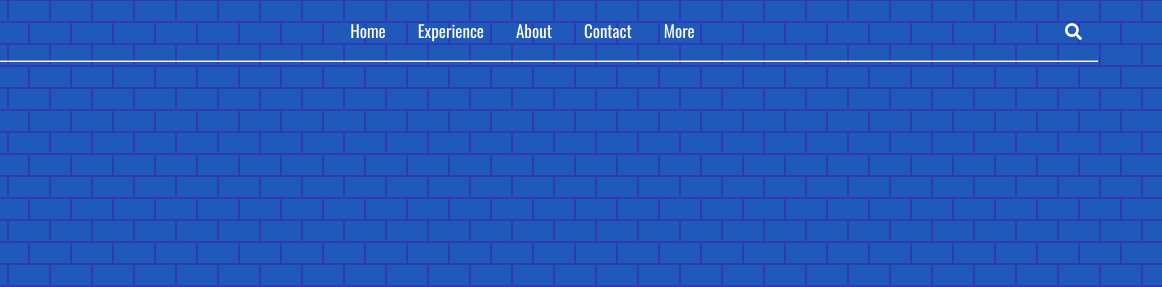
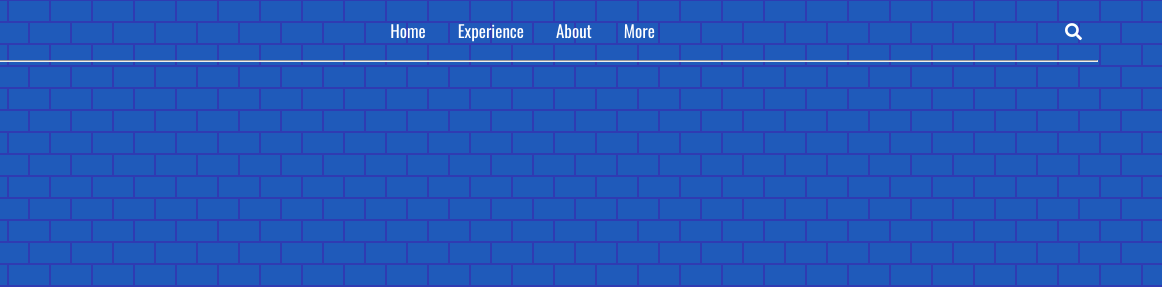
Before and after one commit to GabiRP/GabiRP.github.io, a plain HTML site: page index.html in a window 1280 px wide. Shown: the top 287 px of the page, 118-1280 px from the left. Drawn offline with nearby package versions, Linux system fonts and the light colour scheme.

Commit message:
Removed Contact

```diff
--- a/index.html
+++ b/index.html
@@ -30,9 +30,6 @@
                     <a href="#">About</a>
                 </li>
                 <li>
-                    <a href="#">Contact</a>
-                </li>
-                <li>
                     <a href="#">More</a>
                 </li>
             </ul>
```
